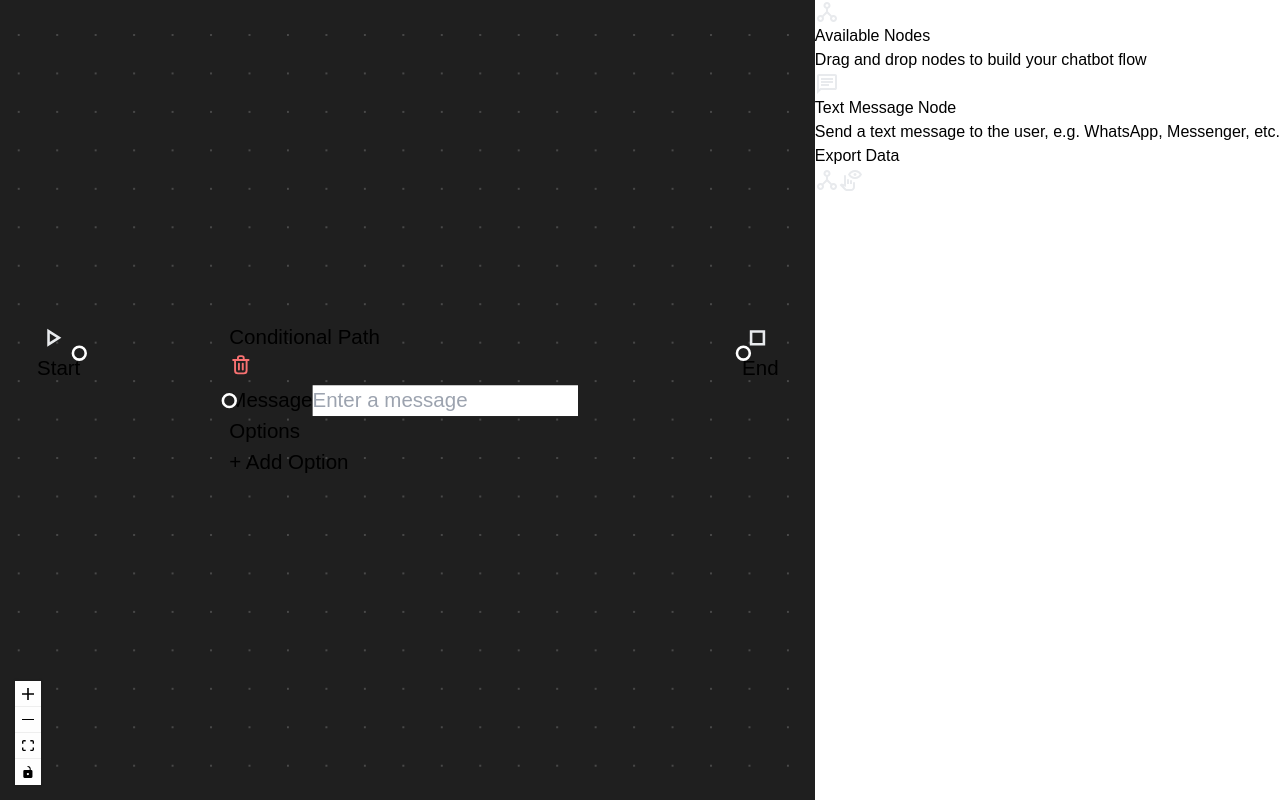
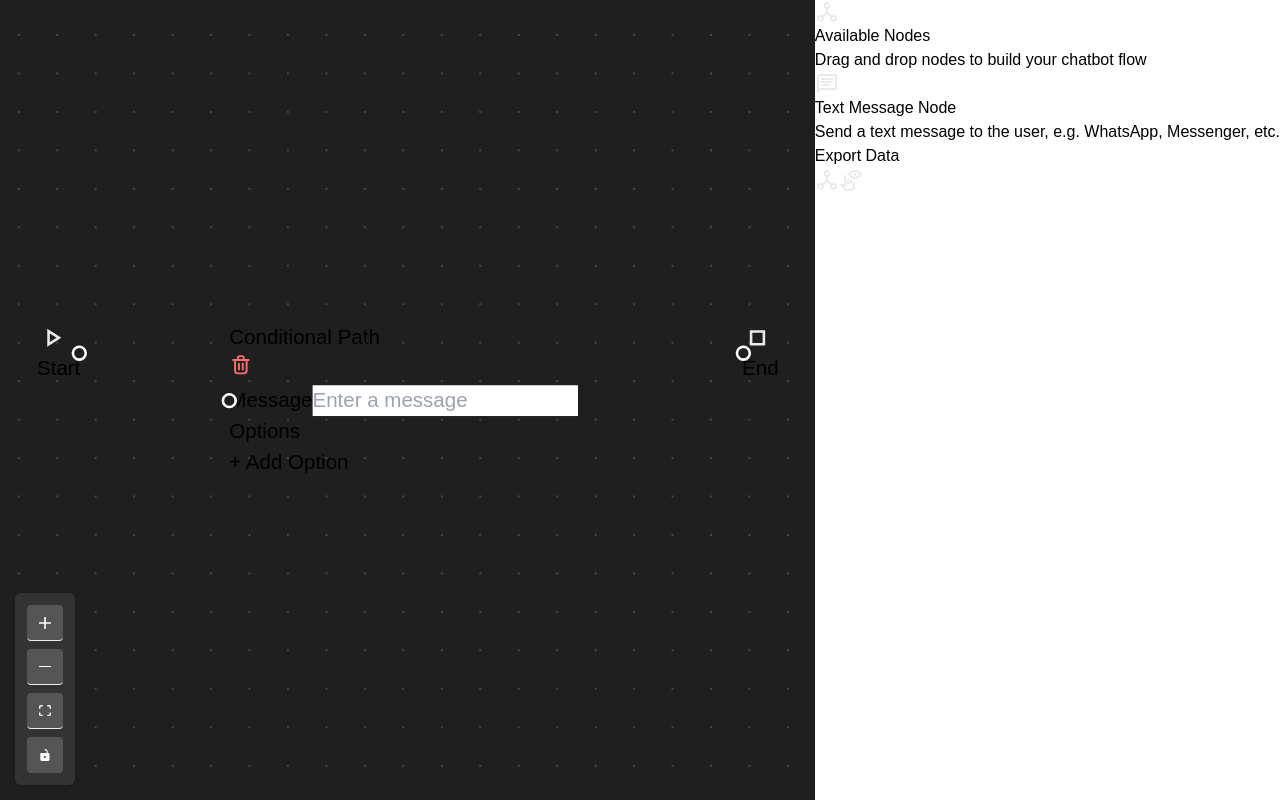
Before and after one commit to habeebijaba/React-Flow-ChatBot-Task, a React (Vite) app: page / in a window 1280 px wide. Built offline with nearby package versions, Linux system fonts and the light colour scheme.

Commit message:
class styles for various compoennets

```diff
--- a/src/index.css
+++ b/src/index.css
@@ -13,7 +13,6 @@ body {
   height: 100vh;
 }
 
-
 .text-updater-node {
   height: 50px;
   border: 1px solid #eee;
@@ -27,3 +26,52 @@ body {
   color: #777;
   font-size: 12px;
 }
+
+.react-flow__edge-path {
+  animation: none !important;
+  transition: none !important;
+}
+
+.edge-close-icon {
+  animation: none !important;
+  transition: none !important;
+}
+
+.edge-label {
+  animation: none !important;
+  transition: none !important;
+}
+
+.custom-edge-path {
+  transition: opacity 0.3s ease;
+}
+
+.custom-edge-path:hover {
+  opacity: 0.5; /* Reduce opacity on hover */
+}
+
+.edge-close-icon button:hover {
+  opacity: 0.8; /* Reduce opacity slightly on hover */
+}
+
+.my-custom-controls {
+  background-color: #333; /* container background */
+  padding: 8px;
+  border-radius: 6px;
+}
+
+/* Target the built-in buttons */
+.my-custom-controls button {
+  background-color: #555 !important;
+  color: #fff !important;
+  width: 36px !important;
+  height: 36px !important;
+  margin: 4px;
+  border-radius: 4px;
+  /* etc. */
+}
+
+
+.custom-scrollbar::-webkit-scrollbar {
+  width: 0px;
+}
```
Lines whose indentation alone changed are shown as unchanged.
